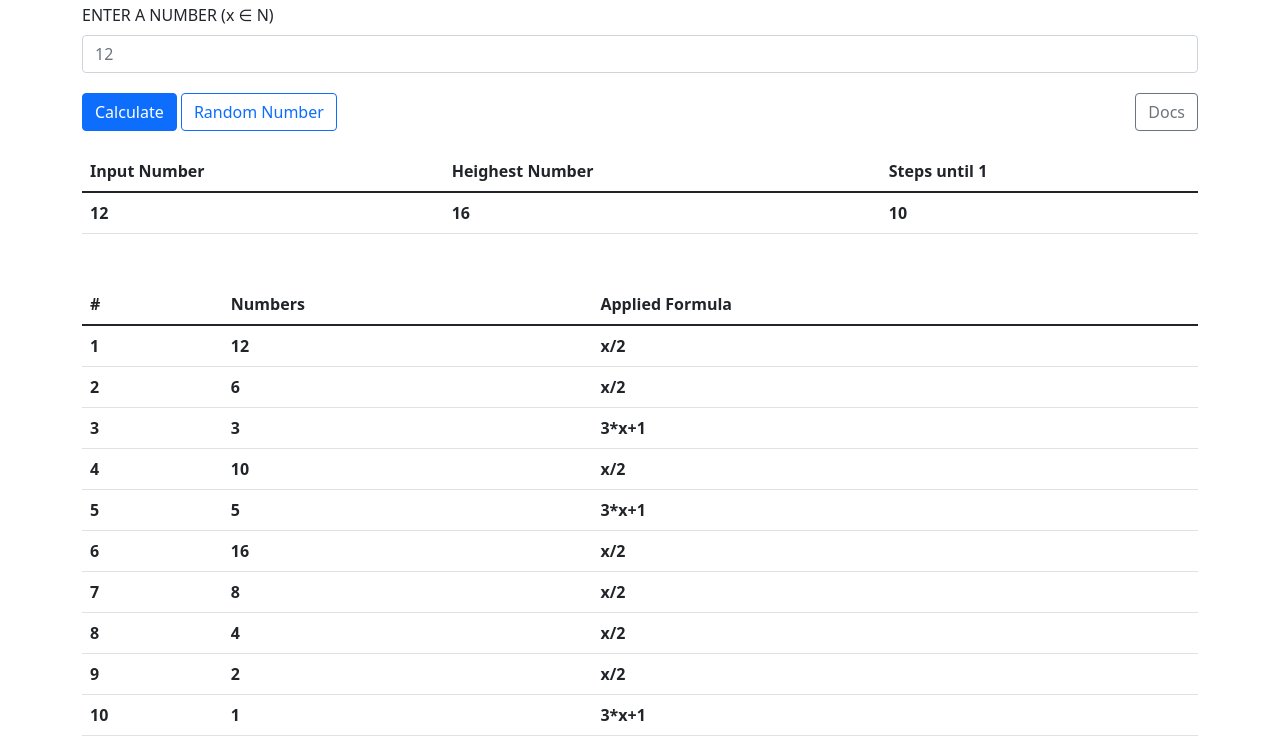
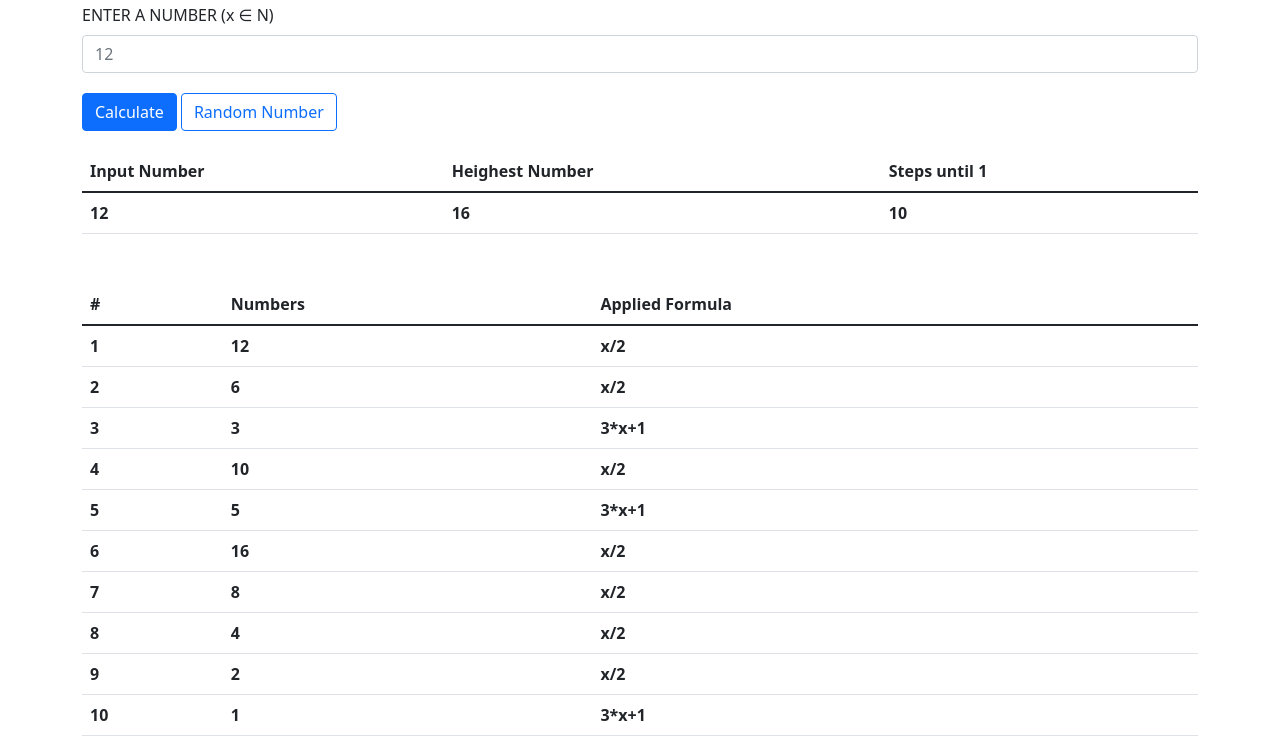
Before and after one commit to Fabian-Kleine/Collatz-Conjecture, a plain HTML site: page index.html in a window 1280 px wide. Shown: the part 53-800 px from the top of the page. Drawn offline with nearby package versions, Linux system fonts and the light colour scheme.

Commit message:
Updated README

```diff
--- a/index.html
+++ b/index.html
@@ -21,7 +21,6 @@
         <div style="margin-top: 20px;" class="col align-self-end">
             <button class="btn btn-primary" id="calc">Calculate</button>
             <button class="btn btn-outline-primary" id="random_num">Random Number</button>
-            <a style="float: right;" href="./docs.html" class="btn btn-outline-secondary">Docs</a>
         </div>
         <table style="margin-top: 20px;"  class="table">
             <thead>
```
Also changed, not shown: 1 other file.
